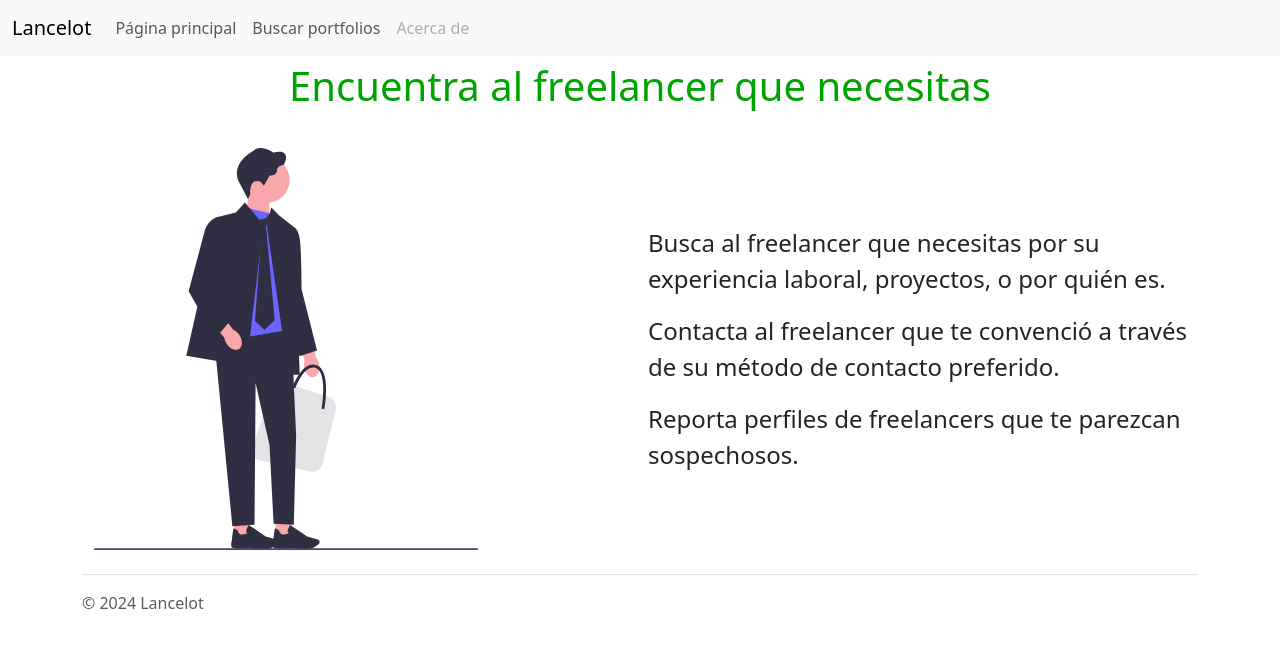
After one commit to ludwigtuerme/lancelot, a Django app: page / in a window 1280 px wide. The commit adds this page. Shown: the top 648 px of the page. Run offline with Django 5.2, Linux system fonts and the light colour scheme.

Commit message:
Create landing page and base template

```diff
--- a/lancelot/settings.py
+++ b/lancelot/settings.py
@@ -11,10 +11,10 @@ https://docs.djangoproject.com/en/5.0/ref/settings/
 """
 
 from pathlib import Path
+import os
 
 # Build paths inside the project like this: BASE_DIR / 'subdir'.
 BASE_DIR = Path(__file__).resolve().parent.parent
-
 
 # Quick-start development settings - unsuitable for production
 # See https://docs.djangoproject.com/en/5.0/howto/deployment/checklist/
@@ -60,7 +60,7 @@ ROOT_URLCONF = "lancelot.urls"
 TEMPLATES = [
     {
         "BACKEND": "django.template.backends.django.DjangoTemplates",
-        "DIRS": [],
+        "DIRS": [os.path.join(BASE_DIR, "lancelot/templates")],
         "APP_DIRS": True,
         "OPTIONS": {
             "context_processors": [
--- /dev/null
+++ b/lancelot/templates/base.html
@@ -0,0 +1,19 @@
+<!DOCTYPE html>
+
+{% block head %}
+<head>
+<title>Lancelot - {% block title %}{% endblock title %}</title>
+<meta lang="es">
+<meta name="viewport" content="width=device-width, initial-scale=1">
+<link href="https://cdn.jsdelivr.net/npm/bootstrap@5.3.3/dist/css/bootstrap.min.css" rel="stylesheet" integrity="sha384-QWTKZyjpPEjISv5WaRU9OFeRpok6YctnYmDr5pNlyT2bRjXh0JMhjY6hW+ALEwIH" crossorigin="anonymous">
+<script src="https://cdn.jsdelivr.net/npm/bootstrap@5.3.3/dist/js/bootstrap.bundle.min.js" integrity="sha384-YvpcrYf0tY3lHB60NNkmXc5s9fDVZLESaAA55NDzOxhy9GkcIdslK1eN7N6jIeHz" crossorigin="anonymous"></script>
+</head>
+{% endblock head %}
+
+<body>
+{% include 'navbar.html' %}
+{% block content %}{% endblock content %}
+{% include 'footer.html' %}
+</body>
+
+</html>
--- /dev/null
+++ b/lancelot/templates/footer.html
@@ -0,0 +1,5 @@
+<div class="container">
+<footer class="d-flex justify-content-start align-items-center py-3 my-2 border-top">
+<p class="col-md-4 mb-0 text-body-secondary">&copy; 2024 Lancelot</p>
+</footer>
+</div>
--- /dev/null
+++ b/lancelot/templates/index.html
@@ -0,0 +1,28 @@
+{% extends 'base.html' %}
+{% load static %}
+
+{% block title %}Home{% endblock title %}
+
+{% block content %}
+<div class="container text-center">
+<p class="fs-1" style="color: #00a400;">Encuentra al freelancer que necesitas</p>
+<div class="container-sm fs-4 text-start py-3">
+<div class="row align-items-center row-gap-3">
+<div class="col-md">
+<img src="{% static 'undraw_undraw_businessman_e7v0_qrld.svg' %}" style="width: 100%; height: auto; max-width: 30vw;">
+</div>
+<div class="col-md">
+<div class="row p-2">
+Busca al freelancer que necesitas por su experiencia laboral, proyectos, o por quién es.
+</div>
+<div class="row p-2">
+Contacta al freelancer que te convenció a través de su método de contacto preferido.
+</div>
+<div class="row p-2">
+Reporta perfiles de freelancers que te parezcan sospechosos.
+</div>
+</div>
+</div>
+</div>
+</div>
+{% endblock content %}
--- /dev/null
+++ b/lancelot/templates/navbar.html
@@ -0,0 +1,37 @@
+<nav class="navbar navbar-expand-lg bg-body-tertiary">
+  <div class="container-fluid">
+    <a class="navbar-brand" href="#">Lancelot</a>
+    <button class="navbar-toggler" type="button" data-bs-toggle="collapse" data-bs-target="#navbarSupportedContent" aria-controls="navbarSupportedContent" aria-expanded="false" aria-label="Toggle navigation">
+      <span class="navbar-toggler-icon"></span>
+    </button>
+    <div class="collapse navbar-collapse" id="navbarSupportedContent">
+      <ul class="navbar-nav me-auto mb-2 mb-lg-0">
+        <li class="nav-item">
+		<a class="nav-link" aria-current="page" href="{% url 'home' %}">Página principal</a>
+        </li>
+        <li class="nav-item">
+		<a class="nav-link" href="{% url 'portfolio:search' %}">Buscar portfolios</a>
+        </li>
+	<!-- Maybe for an about page in the future. -->
+        <!-- <li class="nav-item dropdown"> -->
+        <!--   <a class="nav-link dropdown-toggle" href="#" role="button" data-bs-toggle="dropdown" aria-expanded="false"> -->
+        <!--     Dropdown -->
+        <!--   </a> -->
+        <!--   <ul class="dropdown-menu"> -->
+        <!--     <li><a class="dropdown-item" href="#">Action</a></li> -->
+        <!--     <li><a class="dropdown-item" href="#">Another action</a></li> -->
+        <!--     <li><hr class="dropdown-divider"></li> -->
+        <!--     <li><a class="dropdown-item" href="#">Something else here</a></li> -->
+        <!--   </ul> -->
+        <!-- </li> -->
+        <li class="nav-item">
+          <a class="nav-link disabled" aria-disabled="true">Acerca de</a>
+        </li>
+      </ul>
+      <!-- <form class="d-flex" role="search"> -->
+      <!--   <input class="form-control me-2" type="search" placeholder="Buscar" aria-label="Search"> -->
+      <!--   <button class="btn btn-outline-success" type="submit">Buscar</button> -->
+      <!-- </form> -->
+    </div>
+  </div>
+</nav>
--- a/lancelot/urls.py
+++ b/lancelot/urls.py
@@ -17,6 +17,8 @@ Including another URLconf
 from django.contrib import admin
 from django.urls import path, include
 from django.contrib.sitemaps.views import sitemap
+
+from portfolio import views
 from portfolio.sitemaps import StaticViewSitemap
 
 sitemaps = {
@@ -25,6 +27,7 @@ sitemaps = {
 
 urlpatterns = [
     path("admin/", admin.site.urls),
+    path("",  views.index, name='home'),
     path("portfolio/",  include("portfolio.urls", namespace="portfolio")),
     path("sitemap.xml",
          sitemap,
--- a/portfolio/views.py
+++ b/portfolio/views.py
@@ -2,6 +2,9 @@ from django.contrib.postgres.search import SearchVector, SearchQuery, SearchRank
 from django.shortcuts import render, HttpResponse
 from .forms import SearchForm
 from .models import Portfolio
+
+def index(request):
+    return render(request, "index.html")
 
 def portfolio_search(request):
   form = SearchForm()
```
Also changed, not shown: portfolio/templates/portfolio/search.html (+4 -10 lines), static/Lancelot - AI Logo.jpeg (added), static/undraw_undraw_businessman_e7v0_qrld.svg (added).
